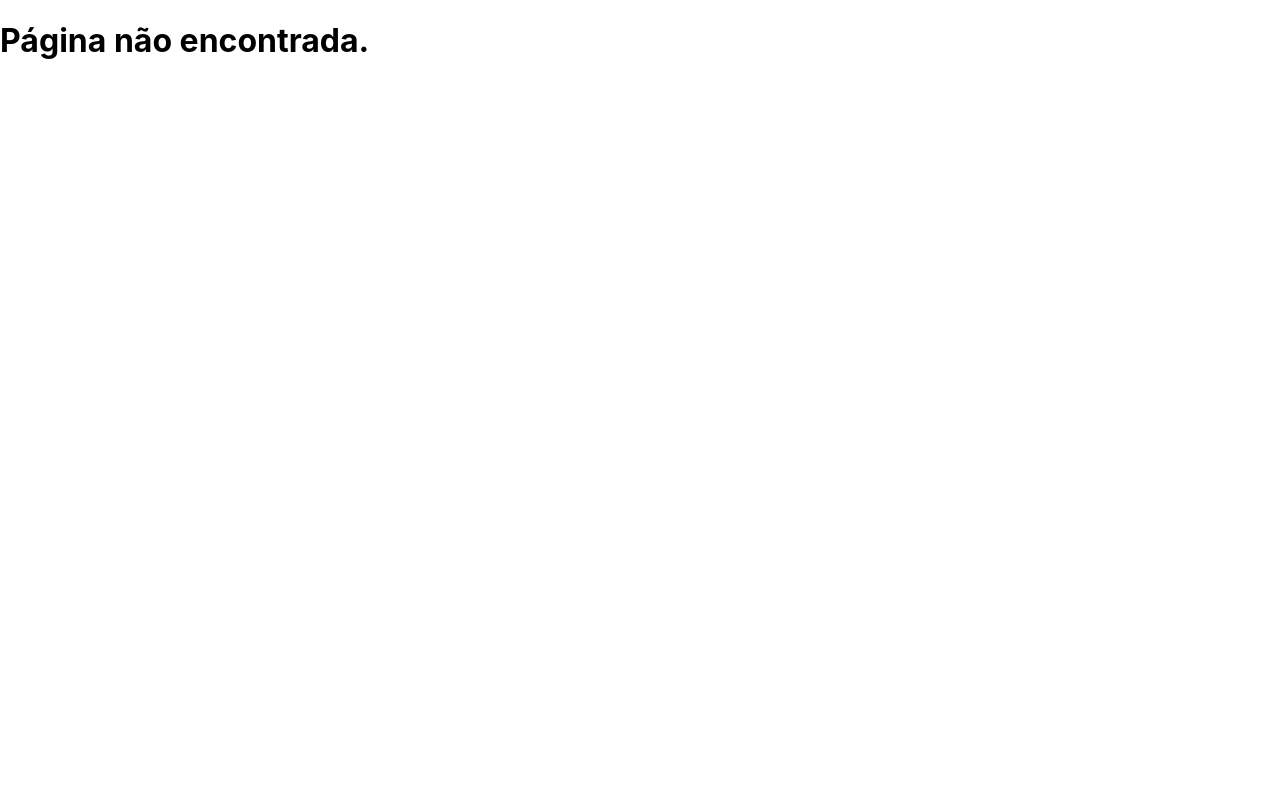
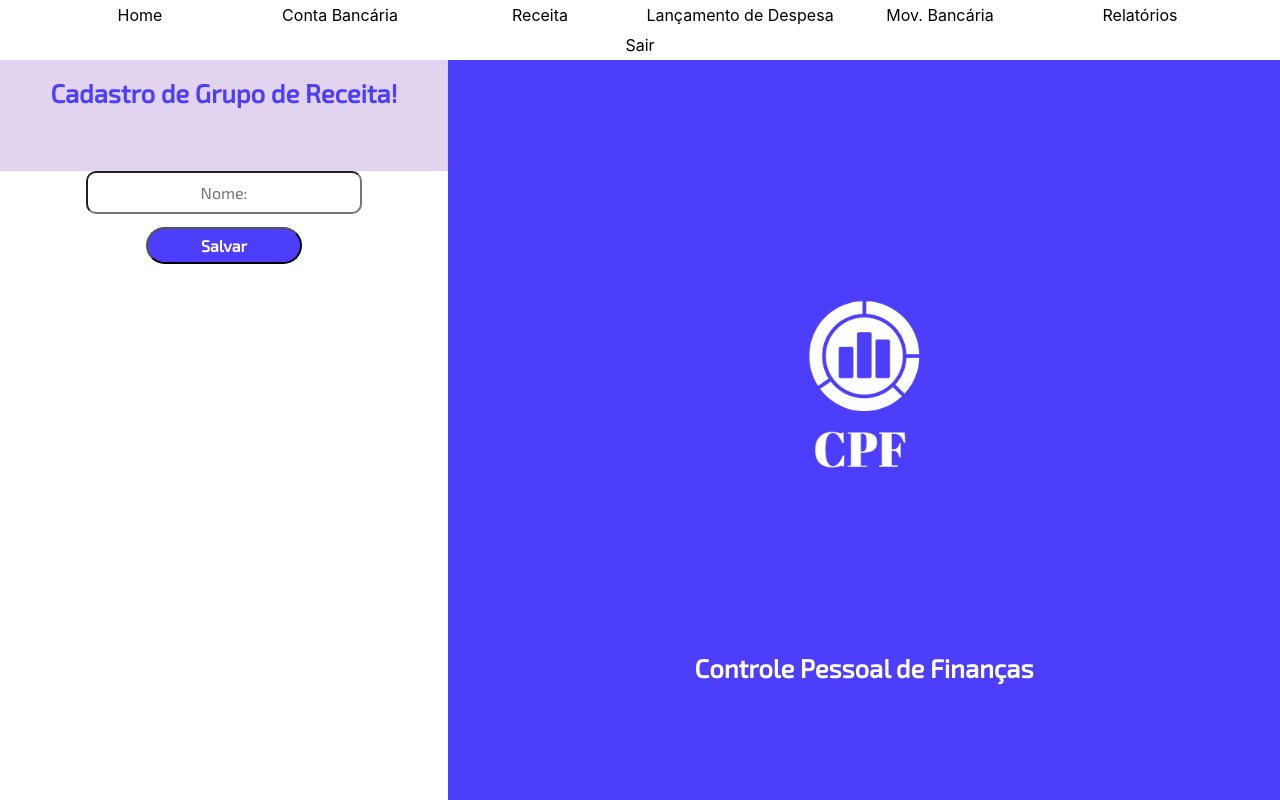
Before and after one commit to jwpires/ProjetoIntegradorSenac, a React (Create React App) app in the folder Projeto Integrador/projeto-cpf/: page /cadastroGrupoReceita in a window 1280 px wide. Built offline with nearby package versions, Linux system fonts and the light colour scheme.

Commit message:
Atualizando

```diff
--- a/Projeto Integrador/projeto-cpf/src/App.tsx
+++ b/Projeto Integrador/projeto-cpf/src/App.tsx
@@ -13,6 +13,7 @@ import NotFound from './components/pages/notfound';
 import SobreItemCPF from './components/pages/sobreItemCPF';
 import Contador from './components/pages/contador';
 import CadastroReceita from './components/pages/cadastroReceita';
+import CadastroGrupoReceita from './components/pages/cadastroGrupoReceita';
 
 
 function App() {
@@ -22,7 +23,8 @@ function App() {
       <Routes>
         <Route path='/' element={<Home/>}/>
         <Route path='/cadastroBanco' element={<CadastroBanco/>}/>
-        <Route path='/cadastroReceita' element={<CadastroReceita/>}/>
+        <Route path='/cadastroReceita' element={<CadastroReceita />} />
+          <Route path='/cadastroGrupoReceita' element={<CadastroGrupoReceita/>}/>
 
         <Route path='/sobre' element={<Sobre/>}/>
           <Route path='/sobre/:parametro' element={<SobreItemCPF/>}/> {/* parametros dinâmicos */}
--- /dev/null
+++ b/Projeto Integrador/projeto-cpf/src/components/pages/cadastroGrupoReceita.tsx
@@ -0,0 +1,31 @@
+import '../../style/style.css';
+import HeaderMenu from '../header/HeaderMenu';
+
+
+function CadastroGrupoReceita() {
+    return (
+        <div className="container-cadReceita">
+            <HeaderMenu exibe={true}></HeaderMenu>
+            <div className="container_main_padrao">
+
+                <div className="container_padrao">
+
+                    <header>
+                        <h1 className='descricao'>Cadastro de Grupo de Receita!</h1>
+                    </header>
+
+                    <input type="text" className='input-padrao' placeholder='Nome:' />
+                    <input type="submit" className='botao-padrao' value="Salvar" />
+
+                </div>
+
+                <div className="container_imagem">
+                    <img src={require("../../images/logo.png")} alt="exibe imagem do login" />
+                    <h1 className='descricao'>Controle Pessoal de Finanças</h1>
+                </div>
+            </div>
+        </div>
+    );
+}
+
+export default CadastroGrupoReceita;
--- a/Projeto Integrador/projeto-cpf/src/components/pages/cadastroReceita.tsx
+++ b/Projeto Integrador/projeto-cpf/src/components/pages/cadastroReceita.tsx
@@ -1,7 +1,14 @@
 import '../../style/style.css';
 import HeaderMenu from '../header/HeaderMenu';
+import {useNavigate } from 'react-router-dom';
 
-function CadastroReceita(){
+function CadastroReceita() {
+    const navegacao = useNavigate();
+
+    function handleClickCadGrupoReceita() {
+        navegacao('/cadastroGrupoReceita');
+    }
+
     return(
         <div className="container-cadReceita">
             <HeaderMenu exibe={true}></HeaderMenu>
@@ -17,16 +24,14 @@ function CadastroReceita(){
                     <div className='divCadReceita'>
                         <form action="" method="post" className="cadReceita">
 
-                            <input type="text" name="" id="" placeholder='Descrição da Receita'/>
                             <div className='adiciona-receita'>
                                 <select name="Receita" id="">
                                     <option value="">Grupo de Receita</option>
                                 </select>
-                                <button type='button'> + </button> {/* Botão servirá para direcionar a tela de cadastro da conta bancária. */}
+                                <button type='button' onClick={handleClickCadGrupoReceita}> + </button> {/* Botão servirá para direcionar a tela de cadastro da conta bancária. */}
                             </div>
 
-                            <label>Data:</label><input type="date" name="" id="" />
-                            <label>Data de lançamento:</label><input type="date" name="" id="" />
+                            <input type="text" name="" id="" placeholder='Descrição da Receita' />
 
                             <input type="submit" id='salvar' value="salvar" />
                         </form>
--- a/Projeto Integrador/projeto-cpf/src/style/style.css
+++ b/Projeto Integrador/projeto-cpf/src/style/style.css
@@ -26,7 +26,6 @@ da imagem do logo
     display: flex;
     flex-direction: column;
     align-items: center;
-    /* justify-content: center; */
     width: 35%;
 }
 
@@ -41,7 +40,6 @@ da imagem do logo
 }
 
 .container_padrao header{
-    /* position: absolute; */
     top: 0px;
     width: 100%;
     height: 15%;
@@ -132,7 +130,7 @@ da imagem do logo
     font-size: 1vmax;
 }
 
-/* ******************* Layout do cadastro do Banco ***************** */
+/* ******************* Layout do cadastro do Banco / Receita  ***************** */
 .container-cadBanco, .container-cadReceita{
     display: flex;
     flex-direction: column;
@@ -161,21 +159,23 @@ da imagem do logo
 
 .adiciona-banco, .adiciona-receita {
     width: 61%;
-    height: auto;
+    height: 6%;
     margin-top: 30px;
     /* border: #000 solid 1px; */
 }
 
 .adiciona-banco select, .adiciona-receita select{
     width: 90%;
-    height: 30px;
+    height: 100%;
 }
 
 
 .adiciona-banco button, .adiciona-receita button{
     width: 10%;
-    height: 30px;
-    /* font-size: 18px; */
+    height: 100%;
+    background-color: #4D3EFC;
+    color: #FFF;
+    font-weight: bolder;
 }
 
 
@@ -184,7 +184,7 @@ da imagem do logo
     height: 5%;
     margin-top: 10px;
 }
-
+ /* **** Configurações específicas de cadastro de Banco ****   */
 .raio_group{
     border: #4D3EFC solid 1px;
     background-color: #e2d4ee;
@@ -212,6 +212,7 @@ da imagem do logo
 }
 
 
+
 /* *************************** Menu **************************** */
 .flex-container-menu{
     display: flex;
```
